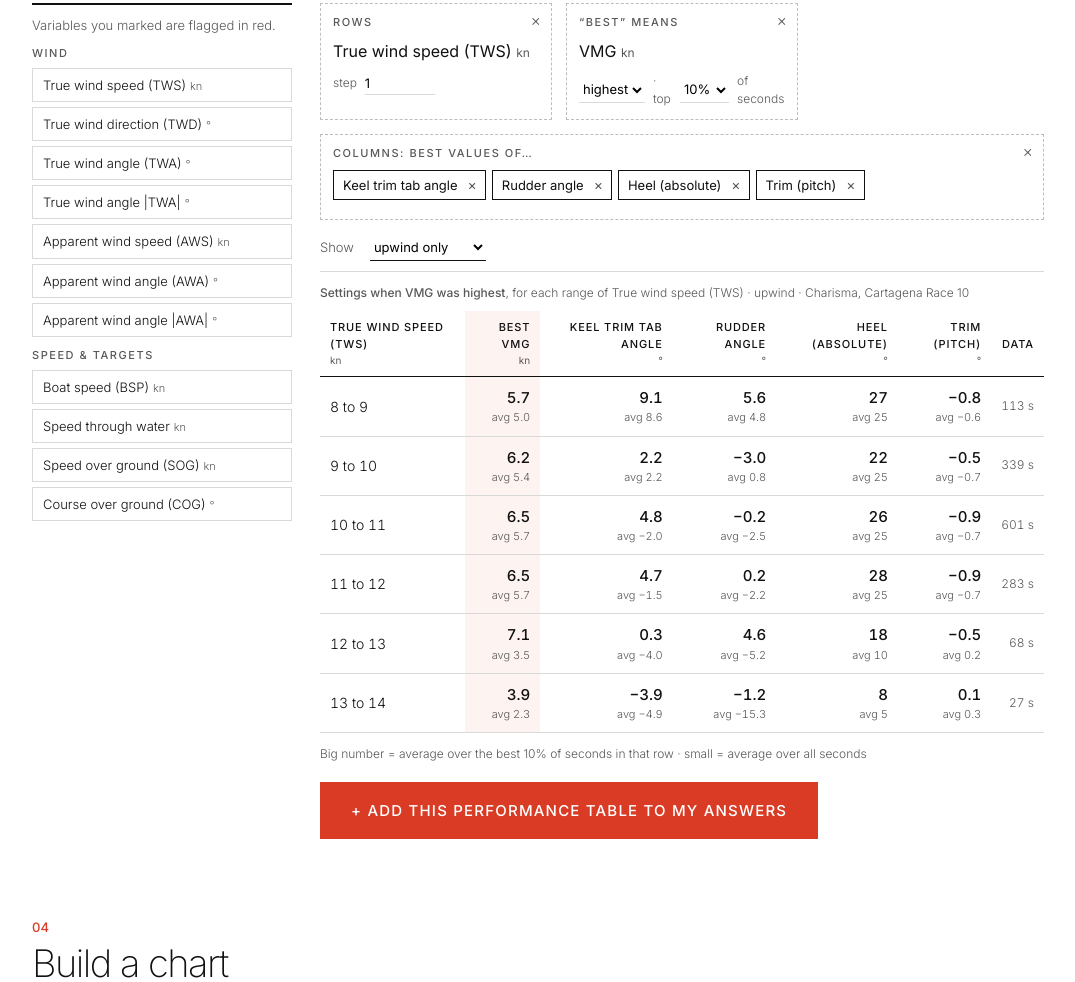
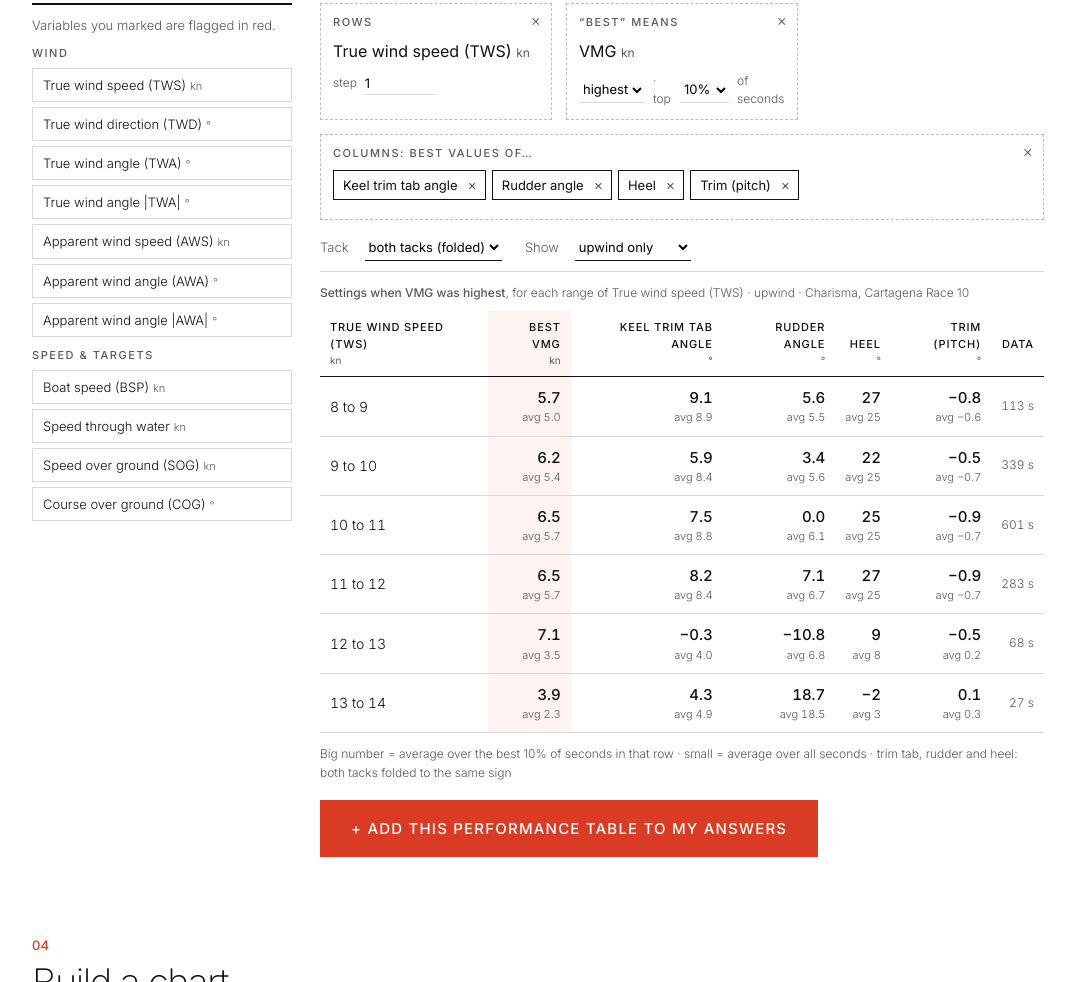
Before and after one commit to stupidcitrus/race-analysis, a plain HTML site: page survey.html in a window 1280 px wide. Shown: the part 2114-3096 px from the top of the page, without its empty margins (102-1177 px from the left). Drawn offline with Linux system fonts and the light colour scheme.

Commit message:
Add files via upload

```diff
--- a/survey.html
+++ b/survey.html
@@ -129,7 +129,7 @@ table.perf th .u{display:block;font-size:10px;color:var(--muted);letter-spacing:
 table.perf th.crit,table.perf td.crit{background:#fdf3f1}
 table.perf td{text-align:right;padding:9px 10px;border-bottom:1px solid var(--line)}
 table.perf td b{font-weight:500;font-size:15px}
-table.perf td small{display:block;color:var(--muted);font-size:11px}
+table.perf td small{display:block;color:var(--muted);font-size:11px;white-space:nowrap}
 table.perf td.n{color:var(--muted);font-size:12px;white-space:nowrap}
 .slot .sub2{display:flex;gap:8px;align-items:center;margin-top:8px;font-size:12px;color:var(--muted)}
 .slot .sub2 input,.slot .sub2 select{font:400 13px Inter,sans-serif;border:0;border-bottom:1px solid var(--line);background:transparent;padding:3px 0;width:70px}
@@ -215,7 +215,7 @@ table.perf td.n{color:var(--muted);font-size:12px;white-space:nowrap}
           <div class="slot" data-slot="p.crit"><span class="sl">“Best” means</span><span class="sv"></span><div class="sub2"><select id="pDir"><option value="max">highest</option><option value="min">lowest</option></select> · top <select id="pTop"><option value="5">5%</option><option value="10">10%</option><option value="20">20%</option></select> of seconds</div></div>
           <div class="slot multi wide" data-slot="p.cols"><span class="sl">Columns: best values of…</span><span class="sv"></span></div>
         </div>
-        <div class="filters">Show <select id="pMode"><option value="up">upwind only</option><option value="down">downwind only</option><option value="all">all points of sail</option></select></div>
+        <div class="filters">Tack <select id="pTack"><option value="fold">both tacks (folded)</option><option value="stb">starboard only</option><option value="port">port only</option></select>&nbsp;&nbsp;Show <select id="pMode"><option value="up">upwind only</option><option value="down">downwind only</option><option value="all">all points of sail</option></select></div>
         <div class="preview"><div class="cap" id="pCap"></div><div id="pPrev"></div></div>
         <div class="addrow"><button class="btn add" id="pAdd">+ Add this performance table to my answers</button><span class="status" id="pMsg"></span></div>
         <div class="saved" id="pSaved"></div>
@@ -282,10 +282,10 @@ const CH = [
   {k:'perf', l:'Polar performance', u:'%', g:'Speed & targets', bin:5},
   {k:'vmgperf', l:'VMG performance', u:'%', g:'Speed & targets', bin:5},
   {k:'hdg', l:'Heading', u:'°', g:'Boat attitude & controls', bin:10},
-  {k:'heel', l:'Heel', u:'°', g:'Boat attitude & controls', bin:5, sgn:true},
+  {k:'heel', l:'Heel', u:'°', g:'Boat attitude & controls', bin:5, sgn:true, tack:true},
   {k:'trim', l:'Trim (pitch)', u:'°', g:'Boat attitude & controls', bin:0.5, sgn:true},
-  {k:'rudder', l:'Rudder angle', u:'°', g:'Boat attitude & controls', bin:2, sgn:true},
-  {k:'tab', l:'Keel trim tab angle', u:'°', g:'Boat attitude & controls', bin:0.5, sgn:true},
+  {k:'rudder', l:'Rudder angle', u:'°', g:'Boat attitude & controls', bin:2, sgn:true, tack:true},
+  {k:'tab', l:'Keel trim tab angle', u:'°', g:'Boat attitude & controls', bin:0.5, sgn:true, tack:true},
   {k:'rot', l:'Rate of turn', u:'°/s', g:'Boat attitude & controls', bin:2, sgn:true},
   {k:'forestay', l:'Forestay load', u:'', g:'Loads', bin:0.25},
   {k:'tide', l:'Current speed', u:'kn', g:'Environment', bin:0.25},
@@ -320,11 +320,11 @@ $('channels').addEventListener('click', e=>{ const c = e.target.closest('[data-c
 /* ---------- costruttori: stato ---------- */
 const T = {row:'twa_abs', rowBin:10, col:'tab', colBin:0.5, val:'bsp', stat:'mean', mode:'up', tack:'both'};
 const C = {type:'scatter', x:'twa_abs', y:'bsp', color:'tws', mode:'all', smooth:10, ys:[]};
-const P = {row:'tws', rowBin:1, crit:'vmg', dir:'max', top:10, cols:['tab','rudder','heel_abs','trim'], mode:'up'};
-const curPerf = () => ({row:P.row, rowBin:+P.rowBin || (vinfo(P.row)||{}).bin || 1, crit:P.crit, dir:P.dir, top:+P.top, cols:P.cols.slice(), mode:P.mode});
+const P = {row:'tws', rowBin:1, crit:'vmg', dir:'max', top:10, cols:['tab','rudder','heel','trim'], mode:'up', tack:'fold'};
+const curPerf = () => ({row:P.row, rowBin:+P.rowBin || (vinfo(P.row)||{}).bin || 1, crit:P.crit, dir:P.dir, top:+P.top, cols:P.cols.slice(), mode:P.mode, tack:P.tack||'fold'});
 const curTable = () => ({...T, rowBin: +T.rowBin || (vinfo(T.row)||{}).bin || 1, colBin: +T.colBin || (vinfo(T.col)||{}).bin || 1});
 const curChart = () => { const o = {type:C.type, x: C.type==='polar' ? 'twa' : C.x, y: C.type==='hist' ? '' : C.y, color: (C.type==='scatter'||C.type==='xy') && !C.ys.length ? (C.color||'') : '', mode:C.mode}; if(C.type==='smooth') o.smooth = +C.smooth||10; if(C.ys.length) o.ys = C.ys.slice(); return o; };
-const descPerf = p => `Rows: ${vinfo(p.row).l} (step ${p.rowBin}) · best = ${p.dir==='max'?'highest':'lowest'} ${vinfo(p.crit).l} (top ${p.top}% of seconds) · columns: ${p.cols.map(k=>vinfo(k).l).join(', ')||'-'} · ${p.mode==='all'?'all points of sail':p.mode==='up'?'upwind':'downwind'}`;
+const descPerf = p => `Rows: ${vinfo(p.row).l} (step ${p.rowBin}) · best = ${p.dir==='max'?'highest':'lowest'} ${vinfo(p.crit).l} (top ${p.top}% of seconds) · columns: ${p.cols.map(k=>vinfo(k).l).join(', ')||'-'} · ${p.mode==='all'?'all points of sail':p.mode==='up'?'upwind':'downwind'} · ${(p.tack||'fold')==='fold'?'both tacks folded':p.tack==='stb'?'starboard tack':'port tack'}`;
 const descTable = t => `Rows: ${vinfo(t.row).l} (step ${t.rowBin}) · Columns: ${vinfo(t.col).l} (step ${t.colBin}) · Cell: ${({mean:'average',median:'median',max:'maximum',min:'minimum',count:'number of seconds'})[t.stat]} ${t.stat==='count'?'':vinfo(t.val).l} · ${t.mode==='all'?'all points of sail':t.mode==='up'?'upwind':'downwind'}${t.tack==='both'?'':' · '+(t.tack==='stb'?'starboard':'port')+' tack'}`;
 
 function filterIdx(mode, tack){
@@ -540,7 +540,7 @@ function renderSlots(){
     el.classList.toggle('ready', !!PICK); };
   multi('p.cols', P.cols); multi('c.ys', C.ys);
   document.querySelector('[data-bin="prow"]').value = P.row ? P.rowBin : '';
-  $('pDir').value = P.dir; $('pTop').value = P.top; $('pMode').value = P.mode;
+  $('pDir').value = P.dir; $('pTop').value = P.top; $('pMode').value = P.mode; $('pTack').value = P.tack;
   document.querySelector('[data-bin="row"]').value = T.row ? T.rowBin : '';
   document.querySelector('[data-bin="col"]').value = T.col ? T.colBin : '';
   $('tStat').value = T.stat; $('tMode').value = T.mode; $('cMode').value = C.mode;
@@ -576,18 +576,23 @@ document.querySelector('[data-bin="prow"]').addEventListener('change', e=>{ P.ro
 $('pDir').addEventListener('change', e=>{ P.dir = e.target.value; renderPerf(); });
 $('pTop').addEventListener('change', e=>{ P.top = +e.target.value; renderPerf(); });
 $('pMode').addEventListener('change', e=>{ P.mode = e.target.value; renderPerf(); });
+$('pTack').addEventListener('change', e=>{ P.tack = e.target.value; renderPerf(); });
 $('pAdd').addEventListener('click', ()=>{ if(!P.row || !P.crit || !P.cols.length){ $('pMsg').textContent = 'Fill rows, “best” and at least one column first.'; return; } A.perf.push(curPerf()); renderSaved(); save(); $('pMsg').textContent = '✓ Saved in your answers. Build another one or go on.'; setTimeout(()=>$('pMsg').textContent='', 4000); });
 // tabella performance: per ogni fascia, i secondi migliori secondo il criterio e la media delle colonne in quei secondi
 function perfHTML(p){
   if(!D) return '';
-  const R = col(p.row), K = col(p.crit), cols = p.cols.map(k=>({k, v:col(k), info:vinfo(k)})), idx = filterIdx(p.mode, 'both');
+  const tk = p.tack||'fold', twa = D.ch.twa;
+  const isTack = k => { const c = CH.find(x=>x.k===k); return !!(c && c.tack); };
+  // con le mure ripiegate, le variabili che cambiano segno con le mure (trim tab, timone, sbandamento) sono riportate tutte con lo stesso segno
+  const pc = k => { const a = col(k); return tk==='fold' && isTack(k) ? a.map((v,i)=>v==null||twa[i]==null ? null : (twa[i] > 0 ? -v : v)) : a; };
+  const R = pc(p.row), K = pc(p.crit), cols = p.cols.map(k=>({k, v:pc(k), info:vinfo(k)})), idx = filterIdx(p.mode, tk==='fold' ? 'both' : tk);
   const bins = new Map();
   for(const i of idx){ const r = R[i], k = K[i]; if(r==null||k==null) continue; const b = Math.floor(r/p.rowBin)*p.rowBin; if(!bins.has(b)) bins.set(b, []); bins.get(b).push(i); }
   const rows = [...bins.entries()].filter(([,a])=>a.length>=20).sort((x,y)=>x[0]-y[0]);
   if(!rows.length) return '<div class="help">Not enough data for this combination: try a larger step or other filters.</div>';
   const mean = (arr, ii) => { let s=0, n=0; for(const i of ii){ const v = arr[i]; if(v!=null){ s+=v; n++; } } return n ? s/n : NaN; };
   const dec = info => { const b = info.bin||1; return b < 1 ? 1 : (b < 5 ? 1 : 0); };
-  const f = (v, info) => fin(v) ? v.toFixed(dec(info)).replace('-', '−') : '–';
+  const f = (v, info) => { if(!fin(v)) return '–'; const t = v.toFixed(dec(info)); return (+t === 0 ? t.replace('-', '') : t.replace('-', '−')); };
   const step = p.rowBin, d0 = step < 1 ? (String(step).split('.')[1]||'').length : 0, rl = b => `${b.toFixed(d0)} to ${(b+step).toFixed(d0)}`;
   const ci = vinfo(p.crit), ri = vinfo(p.row);
   const body = rows.map(([b, ii])=>{
@@ -596,7 +601,7 @@ function perfHTML(p){
     return `<tr><td>${rl(b)}</td><td class="crit"><b>${f(mean(K,best),ci)}</b><small>avg ${f(mean(K,ii),ci)}</small></td>${cols.map(c=>`<td><b>${f(mean(c.v,best),c.info)}</b><small>avg ${f(mean(c.v,ii),c.info)}</small></td>`).join('')}<td class="n">${ii.length} s</td></tr>`; }).join('');
   const u = info => info && info.u ? `<span class="u">${esc(info.u)}</span>` : '<span class="u">&nbsp;</span>';
   return `<table class="perf"><thead><tr><th>${esc(ri.l)}${u(ri)}</th><th class="crit">${p.dir==='max'?'Best':'Lowest'} ${esc(ci.l)}${u(ci)}</th>${cols.map(c=>`<th>${esc(c.info.l)}${u(c.info)}</th>`).join('')}<th>Data${u(null)}</th></tr></thead><tbody>${body}</tbody></table>
-    <div class="pvfoot"><span>Big number = average over the best ${p.top}% of seconds in that row · small = average over all seconds</span></div>`;
+    <div class="pvfoot"><span>Big number = average over the best ${p.top}% of seconds in that row · small = average over all seconds${tk==='fold' && p.cols.some(isTack) ? ' · trim tab, rudder and heel: both tacks folded to the same sign' : ''}</span></div>`;
 }
 function renderPerf(){
   if(!P.row || !P.crit || !P.cols.length){ $('pCap').textContent = ''; $('pPrev').innerHTML = '<div class="help">Drag a variable into Rows and “Best”, and at least one into Columns.</div>'; return; }
```
